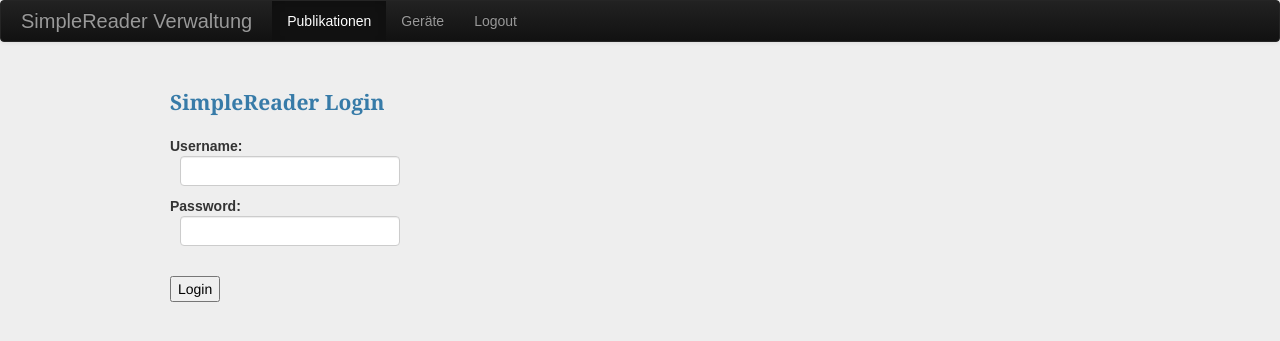
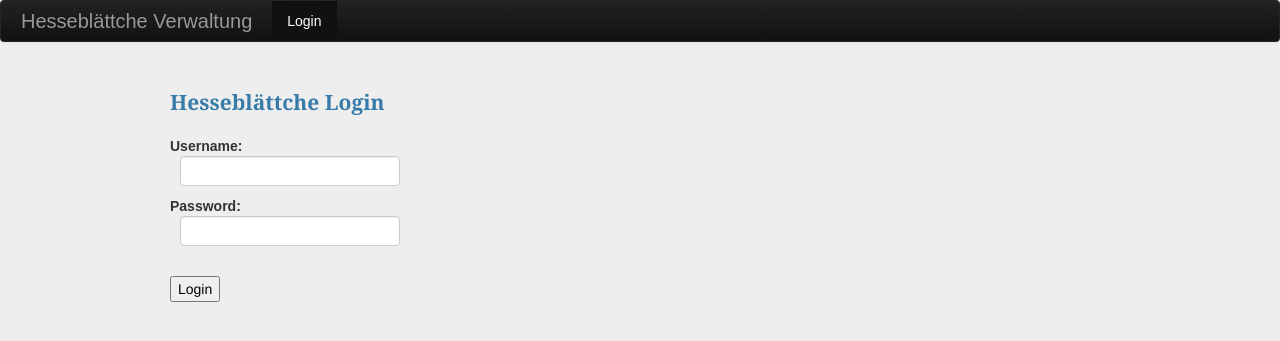
Before and after one commit to jonashoechst/SimpleReaderServer, a Flask app: page /admin/login in a window 1280 px wide. Shown: the top 341 px of the page. Run offline with Flask 2, Linux system fonts and the light colour scheme; parts of the project's set-up code (start-up, migrations or seed data) failed here and were passed over.

Commit message:
completion of the admin interface menu

```diff
--- a/templates/login.html
+++ b/templates/login.html
@@ -1,7 +1,7 @@
 {% extends "template.html" %}
 {% block content %}
   <div class="jumbo">
-  <h2>SimpleReader Login</h2>
+  <h2>Hesseblättche Login</h2>
   <form method=post>
     <dl>
       <dt>Username:
--- a/templates/template.html
+++ b/templates/template.html
@@ -1,7 +1,7 @@
 <!DOCTYPE html>
 <html>
   <head>
-    <title>SimpleReader Verwaltung</title>
+    <title>Hesseblättche Verwaltung</title>
     <link rel="stylesheet" href="{{ url_for('static', filename='css/bootstrap.css') }}">
     <link rel="stylesheet" href="{{ url_for('static', filename='css/style.css') }}">
     <script src="{{ url_for('static', filename='javascript/helpers.js') }}"></script>
@@ -10,11 +10,17 @@
     <header>
       <div class="navbar navbar-inverse">
         <div class="navbar-inner">
-          <a class="brand" href="/admin">SimpleReader Verwaltung</a>
+          <a class="brand" href="{{ url_for('pubs') }}">Hesseblättche Verwaltung</a>
           <ul class="nav">
-            <li class="active"><a href="{{ url_for('pubs') }}">Publikationen</a></li>
-            <li><a href="{{ url_for('devices') }}">Geräte</a></li>
-            <li><a href="{{ url_for('logout') }}">Logout</a></li>
+
+            {% if session.logged_in %}
+            <li {% if request.path == "/admin/pubs" %}class="active"{% endif %}><a href="{{ url_for('pubs') }}">Publikationen</a></li>
+            <li {% if request.path == "/admin/devices" %}class="active"{% endif %}><a href="{{ url_for('devices') }}">Geräte</a></li>
+            <li {% if request.path == "/admin/logout" %}class="active"{% endif %}><a href="{{ url_for('logout') }}">Logout</a></li>
+            {% endif %}
+            {% if not session.logged_in %}
+            <li {% if request.path == "/admin/login" %}class="active"{% endif %}><a href="{{ url_for('login') }}">Login</a></li>
+            {% endif %}
           </ul>
         </div>
       </div>
```
